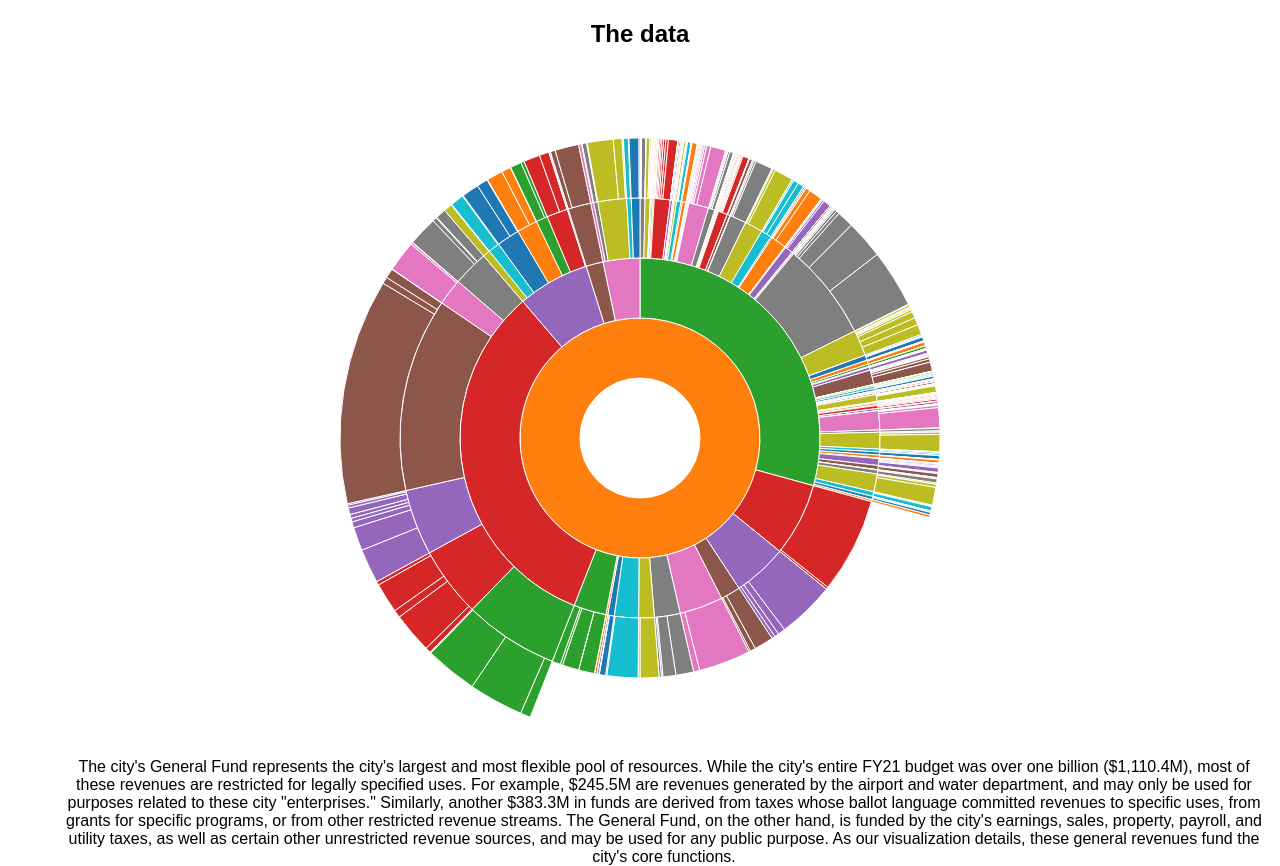
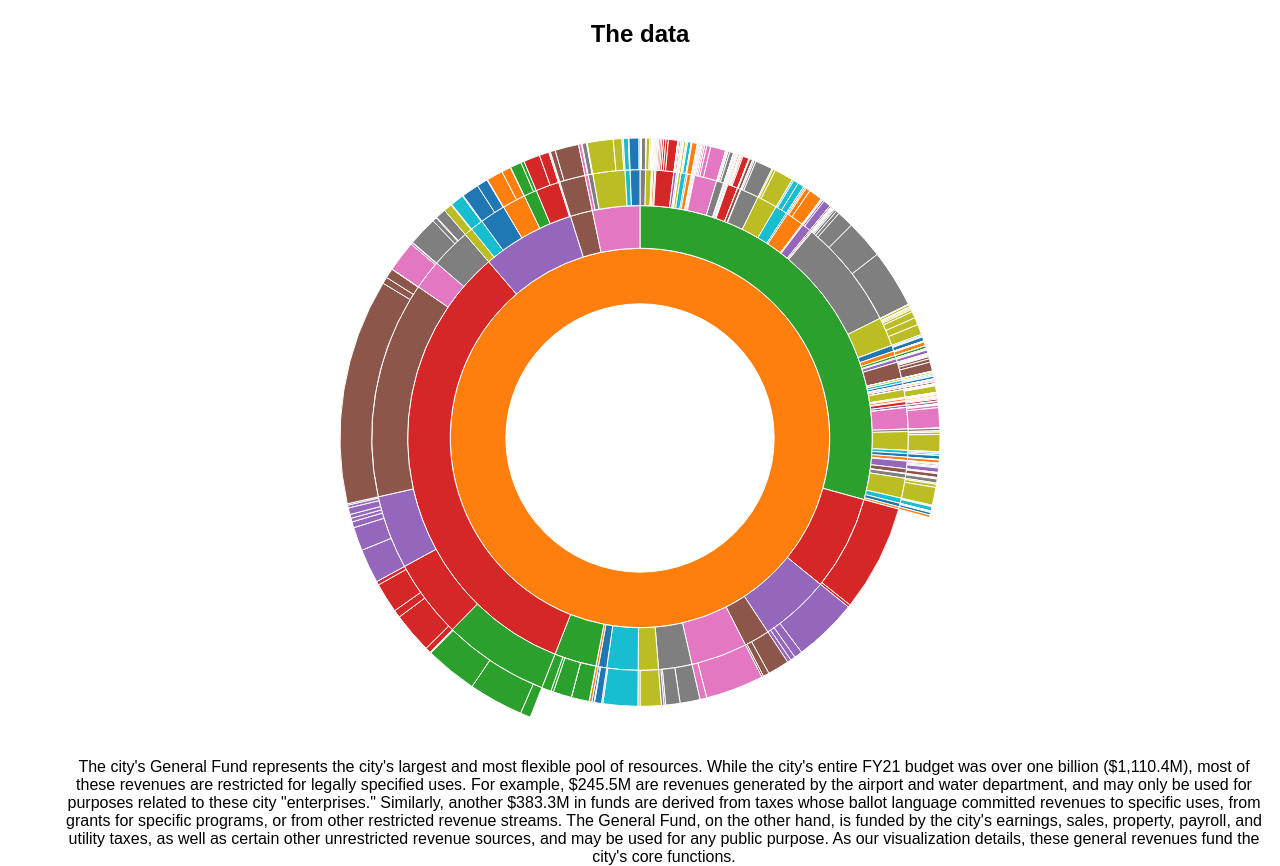
Before and after one commit to OpenSTL/peoples-budgeting, a React (Create React App) app: page / in a window 1280 px wide. Shown: the part 580-1446 px from the top of the page. Built offline with nearby package versions, Linux system fonts and the light colour scheme.

Commit message:
made inner circle larger to fit more information

```diff
--- a/src/components/sunburst/sunburst2.jsx
+++ b/src/components/sunburst/sunburst2.jsx
@@ -27,7 +27,7 @@ const explanationStyle = {
       var x = d3.scaleLinear()
           .range([0, 2 * Math.PI]);
 
-      var y = d3.scaleLinear()
+      var y = d3.scaleSqrt()
           .range([0, radius]);
 
       // Breadcrumb dimensions: width, height, spacing, width of tip/tail.
@@ -45,7 +45,8 @@ const explanationStyle = {
         "end": "#bbbbbb"
       };*/
         var colors = d3.scaleOrdinal().range(["#1f77b4", "#ff7f0e", "#2ca02c", "#d62728", "#9467bd", "#8c564b", "#e377c2", "#7f7f7f", "#bcbd22", "#17becf"]);
-      this.colors = colors;
+        // var colors = d3.scalescaleOrdinal(d3.quantize(d3.interpolateRainbow, data.children.length + 1))
+
 
       // Total size of all segments; we set this later, after loading the data.
       var totalSize = 0;
@@ -60,14 +61,14 @@ const explanationStyle = {
       var partition = d3.partition();
 
         //   var arc = d3.arc()
-    //       .startAngle(function(d) { console.log(d); return Math.max(0, Math.min(2 * Math.PI, x(d.x0))); })
-    //       .endAngle(function(d) { return Math.max(0, Math.min(2 * Math.PI, x(d.x1))); })
-    //       .innerRadius(function(d) { return radius * Math.sqrt(d.y0) / 1})
-    //       .outerRadius(function(d) { return radius * Math.sqrt(d.y0 + d.y1) / 2.5})
+        //   .startAngle(function(d) { return d.x0; })
+        //   .endAngle(function(d) { return d.x0 + d.x1; })
+        //   .innerRadius(function(d) { return radius * Math.sqrt(d.y0) / 10; })
+        //   .outerRadius(function(d) { return radius * Math.sqrt(d.y0 + d.y1) / 10; });
         var arc = d3.arc()
         .startAngle(function(d) { return Math.max(0, Math.min(2 * Math.PI, x(d.x0))); })
         .endAngle(function(d) { return Math.max(0, Math.min(2 * Math.PI, x(d.x1))); })
-    .innerRadius(function(d) { return Math.max(0, y(d.y0)); })
+        .innerRadius(function(d) {  return Math.max(0, y(d.y0) ); })
         .outerRadius(function(d) { return Math.max(0, y(d.y1)); });
 
 
```
Lines whose indentation alone changed are shown as unchanged.
